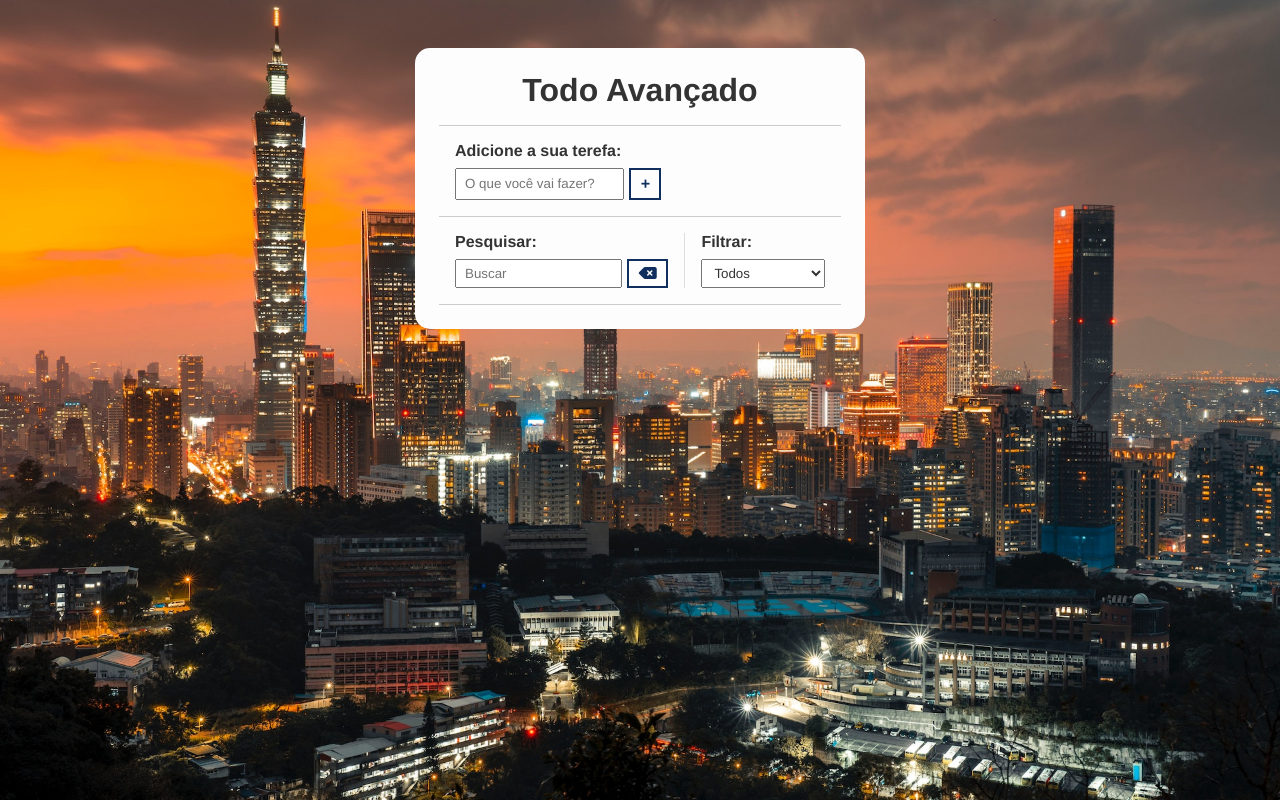
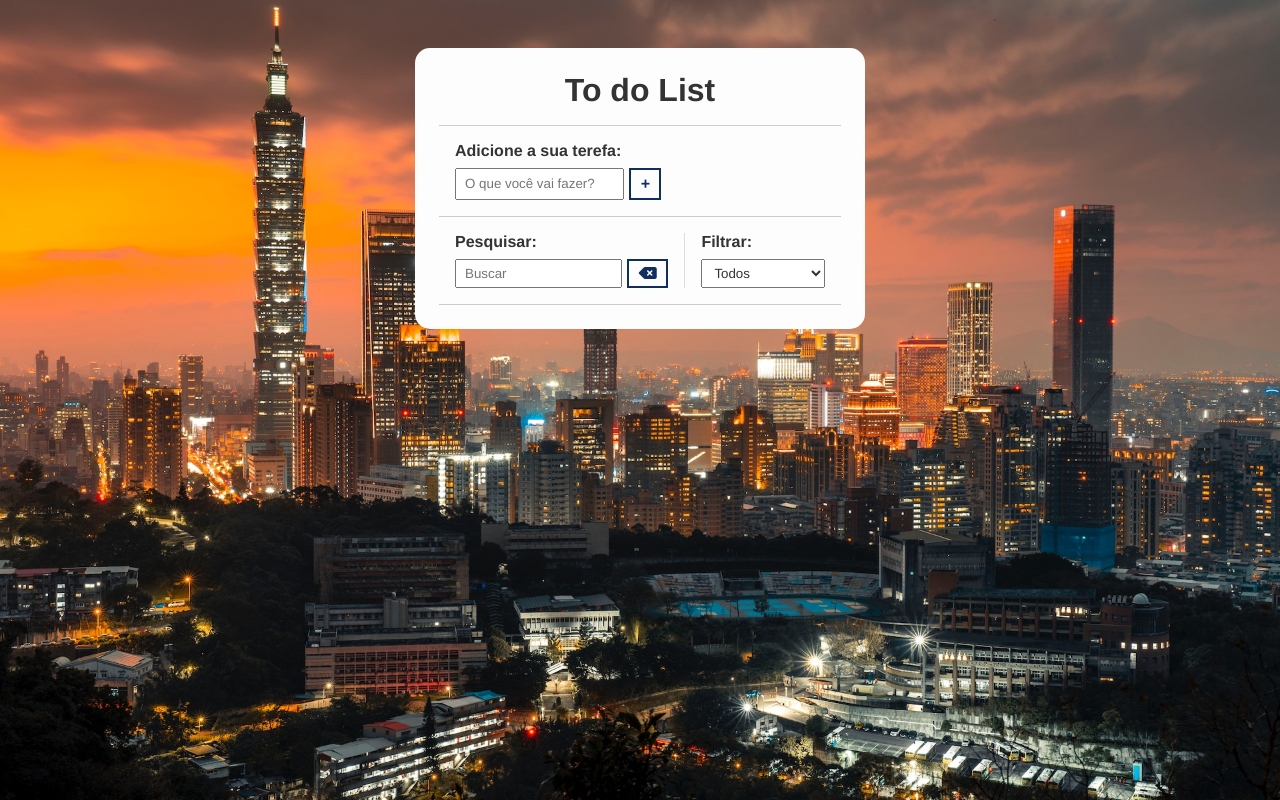
Before and after one commit to AlbericoJr/Todo_List_Avancado, a plain HTML site: page index.html in a window 1280 px wide. Drawn offline with Linux system fonts and the light colour scheme.

Commit message:
To do List Avançado

```diff
--- a/index.html
+++ b/index.html
@@ -10,12 +10,12 @@
   <!--Js-->
   <script src="js/script.js" defer></script>
 
-  <title>Todo List Avançado</title>
+  <title>To do List Avançado</title>
 </head>
 <body>
   <div class="todo-container">
     <header>
-      <h1>Todo Avançado</h1>
+      <h1>To do List</h1>
     </header>
     <form id="todo-form">
       <p>Adicione a sua terefa:</p>
```
Also changed, not shown: 1 other file.
